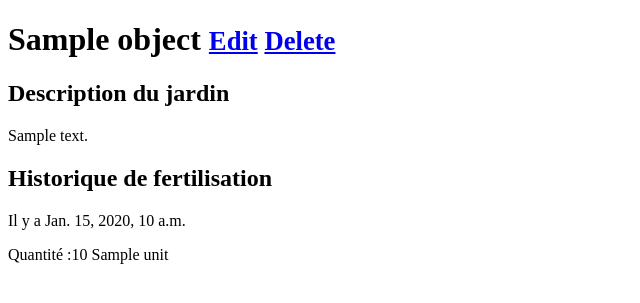
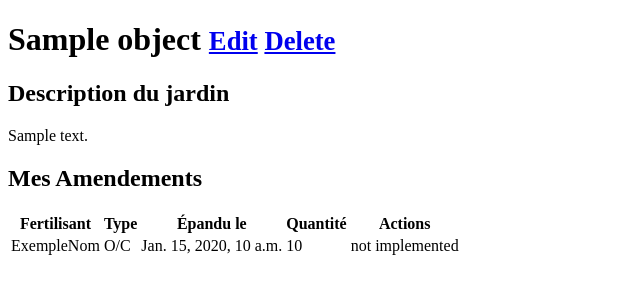
Before and after one commit to renlo08/my-little-garden, a Django app: template app/templates/gardens/detail.html in a window 1280 px wide. Shown: the part 26-329 px from the top of the page, without its empty margins (0-640 px from the left). Run offline with Django 4.2, Linux system fonts and the light colour scheme; the template is opened without the code that fills it: most values are stand-ins (such as "Sample title", 1, 10 or a date in 2020).

Commit message:
table substitute the div in fertilization-inline.html

```diff
--- a/app/templates/gardens/detail.html
+++ b/app/templates/gardens/detail.html
@@ -13,11 +13,22 @@
         <h2>Description du jardin</h2>
         <p>{{ object.description }}</p>
     </div>
-    <div id="garden-history">
-        <h2>Historique de fertilisation</h2>
+    <div id="garden-report">
+        <h2>Mes Amendements</h2>
+        <table>
+            <thead>
+            <tr>
+                <th>Fertilisant</th>
+                <th>Type</th>
+                <th>Épandu le</th>
+                <th>Quantité</th>
+                <th>Actions</th>
+            </tr>
+            </thead>
             {% for fertilization in object.get_fertilizations_children %}
                 {% include 'gardens/partials/fertilization-inline.html' with object=fertilization %}
             {% endfor %}
+        </table>
 
     </div>
 {% endblock %}
--- a/app/templates/gardens/partials/fertilization-inline.html
+++ b/app/templates/gardens/partials/fertilization-inline.html
@@ -1,5 +1,8 @@
-<div id="fertilization-{{ object.id }}">
-    <p>Il y a {{ object.since_creation_timestamp }}</p>
-    <p>Quantité :{{ object.quantity_as_float }} {{ object.unit }}</p>
+<tr class="fert-{{ object.id }}">
 
-</div>
+    <td>ExempleNom</td>
+    <td>O/C</td>
+    <td>{{ object.since_creation_timestamp }}</td>
+    <td>{{ object.get_quantity }}</td>
+    <td>not implemented</td>
+</tr>
```
Also changed, not shown: app/gardens/models.py (+11 -5 lines). Lines whose indentation alone changed are shown as unchanged.
